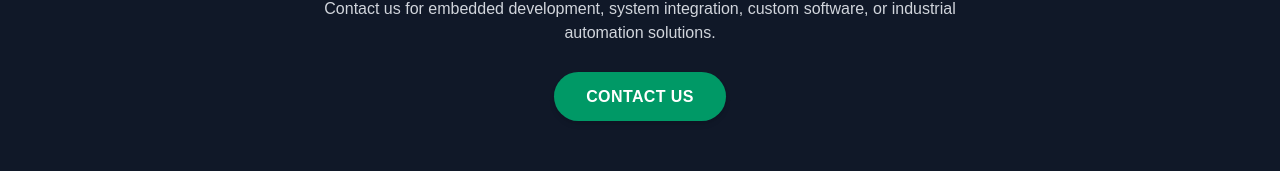
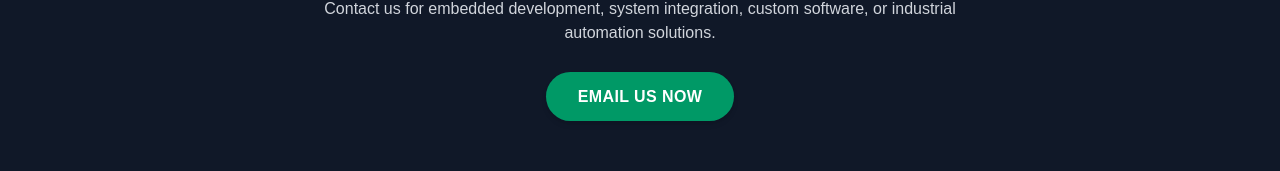
Before and after one commit to Bm8725/agrocontroll.com, a Next.js app: page / in a window 1280 px wide. Shown: the part 4866-5037 px from the top of the page. Built offline with nearby package versions, Linux system fonts and the light colour scheme.

Commit message:
Update form  add

```diff
--- a/src/app/outsourcing-datails/page.js
+++ b/src/app/outsourcing-datails/page.js
@@ -187,7 +187,7 @@ const codeLines = [
           href="mailto:Lexsnowsrl@gmail.com"
           className="inline-block px-8 py-4 bg-pink-600 hover:bg-pink-400 text-white font-semibold rounded-full shadow-md transition"
         >
-          Contact Us
+          Emailing Us Now
         </motion.a>
       </section>
     </main>
--- a/src/app/page.js
+++ b/src/app/page.js
@@ -253,7 +253,7 @@ export default function Home() {
           Contact us for embedded development, system integration, custom software, or industrial automation solutions.
         </motion.p>
         <motion.a whileHover={{ scale: 1.05, boxShadow: '0px 8px 20px rgba(0,0,0,0.2)' }} href="mailto:Lexsnowsrl@gmail.com" className="px-8 py-4 rounded-full bg-emerald-600 text-white font-semibold uppercase tracking-wide hover:bg-emerald-500 transition shadow-md">
-          Contact Us
+          Email Us Now
         </motion.a>
       </section>
     </main>
```
